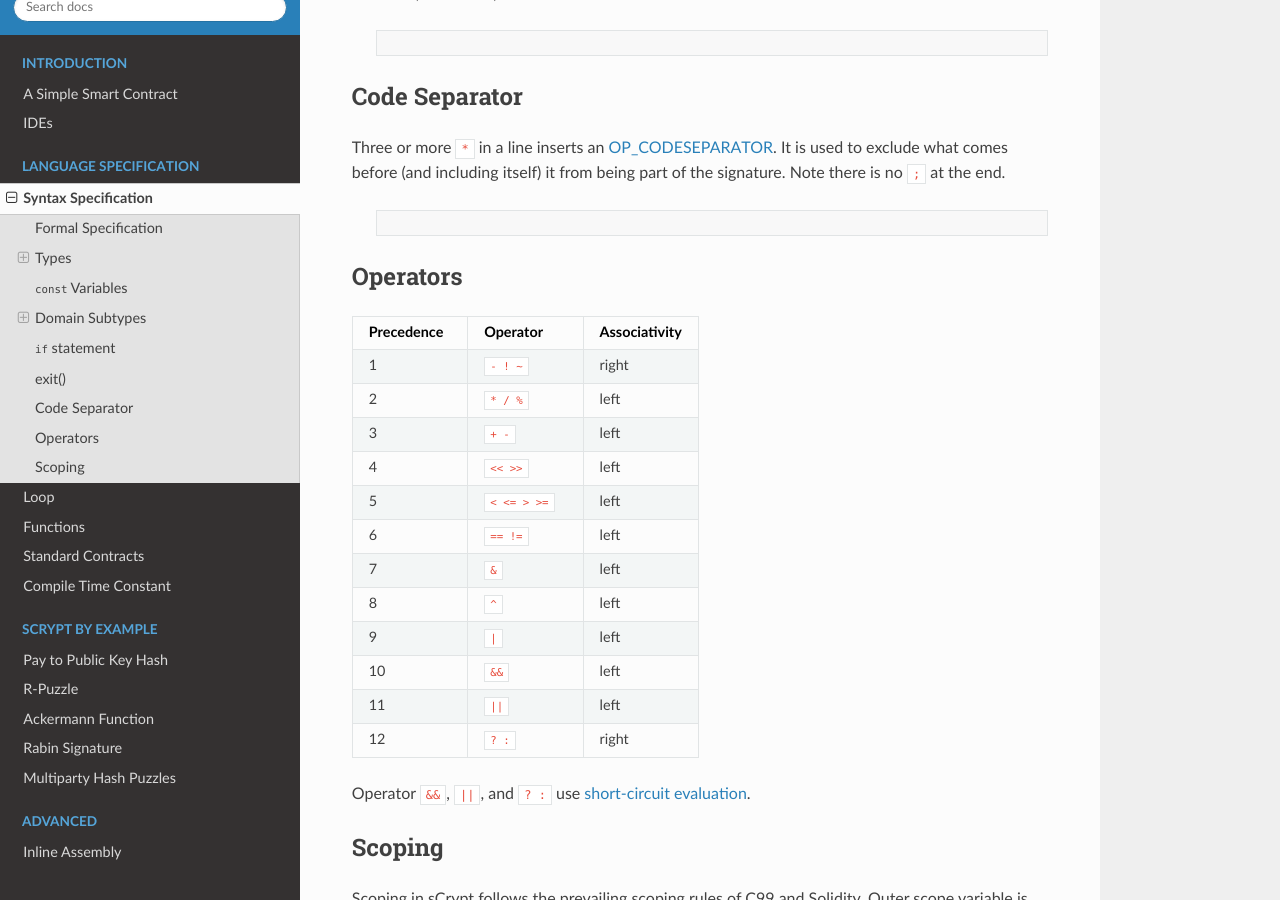
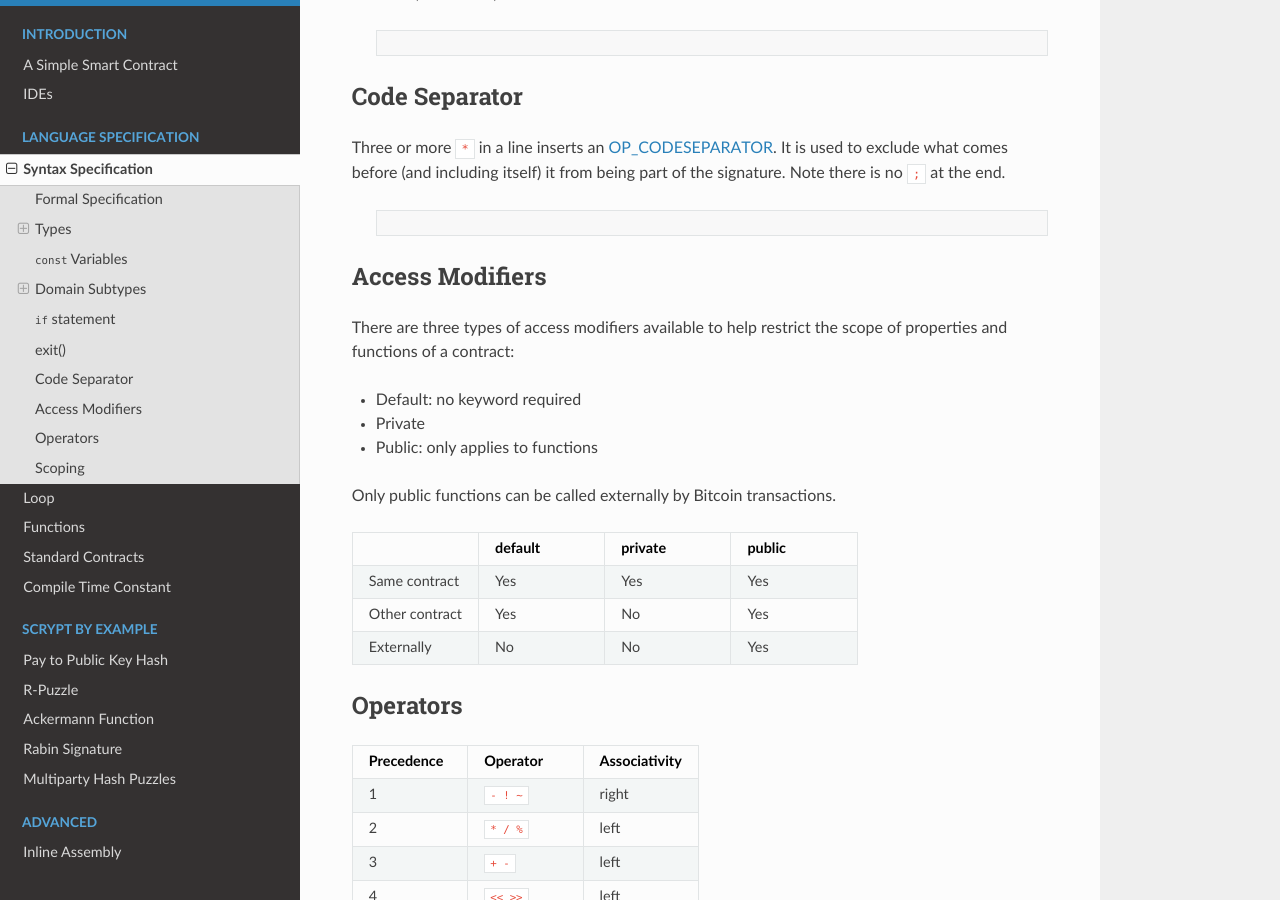
Before and after one commit to sCrypt-Inc/specification, a Sphinx documentation site: the page built from docs/syntax.rst, in a window 1280 px wide and 900 px high, scrolled down 3620 px. Built offline with Sphinx 7.4.7 and the Read the Docs theme 2.0.0, drawn with Linux system fonts in a browser that asks for light colours.

Commit message:
access modifiers

```diff
--- a/docs/syntax.rst
+++ b/docs/syntax.rst
@@ -292,6 +292,39 @@ Note there is no ``;`` at the end.
           }
       }
 
+Access Modifiers
+================
+There are three types of access modifiers available to help restrict the scope of properties and functions of a contract:
+
+* Default: no keyword required
+* Private
+* Public: only applies to functions
+
+Only public functions can be called externally by Bitcoin transactions.
+
+.. list-table::
+    :header-rows: 1
+    :widths: 20 20 20 20
+
+    * -
+      - default
+      - private
+      - public
+
+    * - Same contract
+      - Yes
+      - Yes
+      - Yes
+
+    * - Other contract
+      - Yes
+      - No
+      - Yes
+
+    * - Externally
+      - No
+      - No
+      - Yes
 
 Operators
 =========
```
